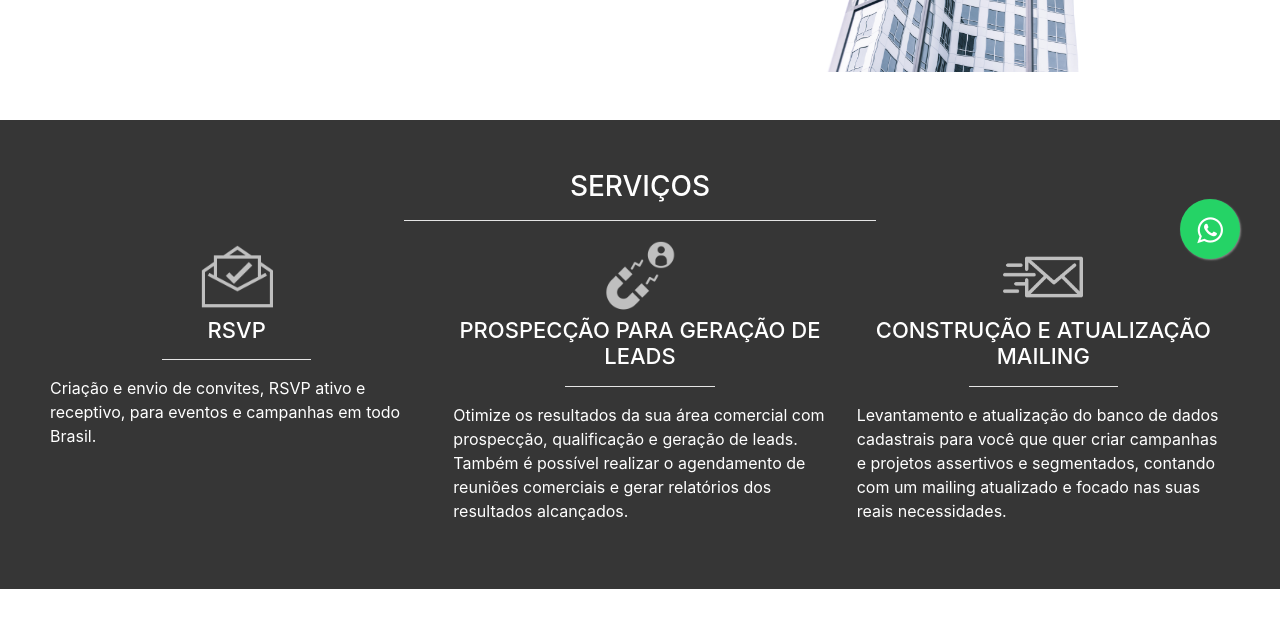
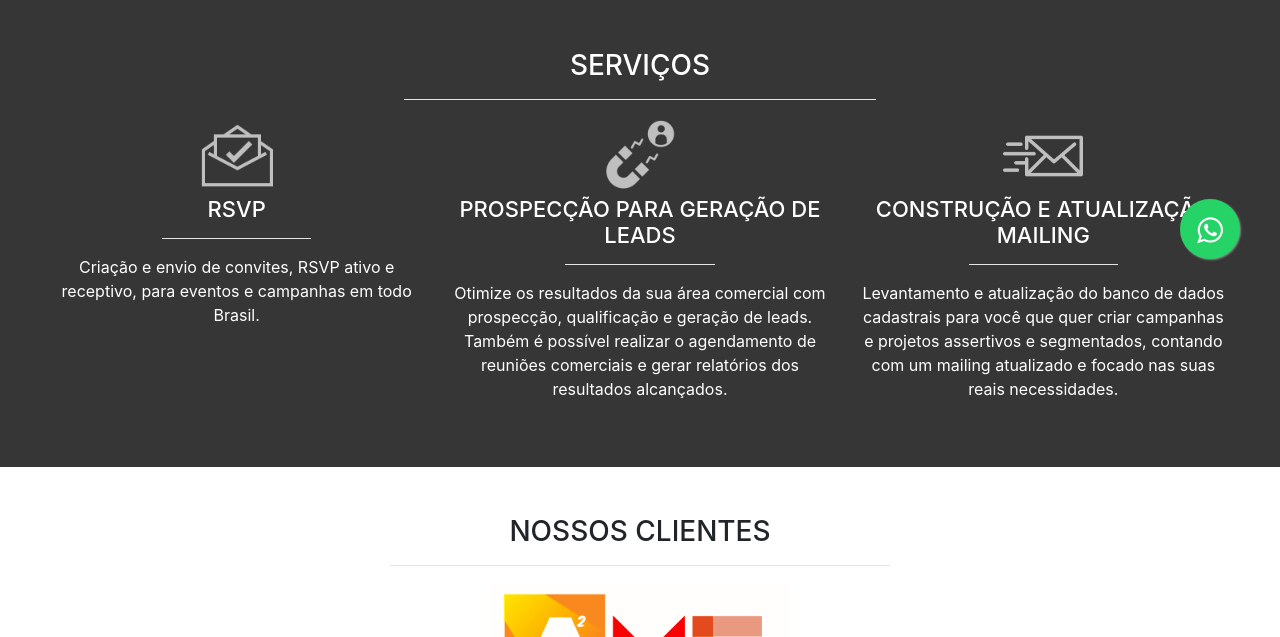
Before and after one commit to GustavoPinheiro170/CORPGESTAO, a PHP site: page /view/Index.html in a window 1280 px wide. Shown: the part 501-1138 px from the top of the page. Run offline with PHP 8.4, Linux system fonts and the light colour scheme; some libraries are stand-ins or nearby versions.

Commit message:
COMIT FINAL 24.06

```diff
--- a/css/Layout.css
+++ b/css/Layout.css
@@ -16,7 +16,8 @@
     display: block;
     margin-left: auto;
     margin-right: auto;
-    width: 300px;
+    width: 400px;
+    height: auto;
 }
 
 .background-sobrenos {
@@ -53,6 +54,24 @@ hr{
     background-color:white;
     width: 40%;
 }
+
+#topo{
+    background:
+    linear-gradient(
+        rgba(0, 0, 0, 0.514),rgba(0, 0, 0, 0.63)
+      ),
+      url("../images/fundo3.jpg") no-repeat;
+      background-size: cover;
+      color:white;
+      height: 500px;
+      margin:0;
+      background-attachment: fixed;
+
+}
+#gestao{
+    padding:33px;
+    margin-top:60px;
+}
 #contato{
     color:white;
     padding: 50px;
@@ -62,6 +81,7 @@ hr{
     ),
     url("../images/fundo-email.jpg") no-repeat;
     background-size: cover;
+    background-attachment: fixed;
 }
 #contato::after{
     content:'';
@@ -86,3 +106,33 @@ color:white;
 #telefone{
     margin-top: 8%;
 }
+a{
+    color:white;
+}
+.navbar {
+    -webkit-transition: all 0.6s ease-out;
+    -moz-transition: all 0.6s ease-out;
+    -o-transition: all 0.6s ease-out;
+    -ms-transition: all 0.6s ease-out;
+    transition: all 0.6s ease-out;
+
+
+}
+
+.navbar.scrolled {
+    background: rgb(255, 249, 249); /* IE */
+    background: rgb(250, 250, 250); /* NON-IE */
+    color:black !important;
+
+}
+
+.navbar.scrolled a {
+    color:black !important;
+
+}
+ a {
+    color: white !important;
+    text-decoration: none;
+    background-color: transparent;
+    -webkit-text-decoration-skip: objects;
+}
--- a/view/Index.html
+++ b/view/Index.html
@@ -14,44 +14,48 @@
     <script src="https://stackpath.bootstrapcdn.com/bootstrap/4.5.0/js/bootstrap.min.js" integrity="sha384-OgVRvuATP1z7JjHLkuOU7Xw704+h835Lr+6QL9UvYjZE3Ipu6Tp75j7Bh/kR0JKI" crossorigin="anonymous"></script>
 </head>
 
-<nav class="navbar navbar-expand-lg navbar-light" style='background-color:white;'>
-    <a class="navbar-brand" href="#"><img src='../images/simbolo.png' style='width: 50px;'></a>
-    <button class="navbar-toggler" type="button" data-toggle="collapse" data-target="#navbarNav" aria-controls="navbarNav" aria-expanded="false" aria-label="Toggle navigation">
+<nav class="navbar navbar-expand navbar-transparent fixed-top" color-on-scroll="200" style='color:white;'>
+    <a class="navbar-brand" href="#">
+        <img src="../images/simbolo.png" width="50" height="50" alt="">
+      </a>
+    <button class="navbar-toggler" type="button" data-toggle="collapse" data-target="#navbarNav" aria-controls="navbarToggleExternalContent" aria-expanded="false" aria-label="Toggle navigation">
           <span class="navbar-toggler-icon"></span>
         </button>
-    <div class="collapse navbar-collapse " id="navbarNav">
-        <ul class="navbar-nav ">
+    <div class="collapse navbar-collapse mr-3" id="navbarNav">
+
+        <ul class="navbar-nav" id='nav'>
             <li class="nav-item active">
                 <a class="nav-link" href="Index.html">HOME <span class="sr-only">(current)</span></a>
             </li>
             <li class="nav-item">
-                <a class="nav-link" href="#">SOBRE NÓS</a>
+                <a class="nav-link" href="#Sobre">SOBRE NÓS</a>
             </li>
             <li class="nav-item">
-                <a class="nav-link" href="#">RSVP</a>
+                <a class="nav-link" href="#rsvp">RSVP</a>
             </li>
             <li class="nav-item">
-                <a class="nav-link" href="#">MAILING</a>
+                <a class="nav-link" href="#mailing">MAILING</a>
             </li>
         </ul>
     </div>
 </nav>
 
 <body>
-    <div class="container-fluid mt-5">
+    <div data-spy="scroll" data-target="#navbar-example2" data-offset="0">
+    <div class="container-fluid" id='topo'>
         <div class="row justify-content-md-center">
-            <div class="col col-lg-6 text-center">
+            <div class="col col-lg-6 text-center" id='gestao'>
                 <h4> GESTÃO DE ATENDIMENTO </h4>
                 </p>
                 <hr>
                 <p>Buscamos agilizar os processos e facilitar o atendimento, encontrando soluções rápidas e proporcionando uma experiência incrível. Conheça mais sobre nossos serviços!</p>
             </div>
             <div class="col-md-auto justify-content-md-center">
-                <img src='../images/banner.jpg' class='imgBanner'>
+                <!-- <img src='../images/fundo3.jpg' class='imgBanner'> -->
             </div>
         </div>
     </div>
-            <div class="container-fluid mt-5" id="rspv">
+            <div class="container-fluid" id="rspv">
                 <div class="text-center">
                     <h3>SERVIÇOS</h3><hr>
                 </div>
@@ -61,7 +65,7 @@
                         <img src="../images/rsvp.png" class='icons' height="80px" width="80px">
                         <h1>RSVP</h1>
                         <hr>
-                        <p>Criação e envio de convites, RSVP ativo e
+                        <p class='text-center'>Criação e envio de convites, RSVP ativo e
                             receptivo, para eventos e campanhas em
                             todo Brasil.</p>
                     </div>
@@ -71,7 +75,7 @@
                             <h1>PROSPECÇÃO PARA
                                 GERAÇÃO DE LEADS</h1>
                             <hr>
-                            <p>Otimize os resultados da sua área comercial
+                            <p class='text-center'>Otimize os resultados da sua área comercial
                                 com prospecção, qualificação e geração de
                                 leads. Também é possível realizar o
                                 agendamento de reuniões comerciais e gerar
@@ -82,7 +86,7 @@
                             <h1>CONSTRUÇÃO E
                                 ATUALIZAÇÃO MAILING</h1>
                             <hr>
-                            <p>Levantamento e atualização do banco de
+                            <p class='text-center'>Levantamento e atualização do banco de
                                 dados cadastrais para você que quer criar
                                 campanhas e projetos assertivos e
                                 segmentados, contando com um mailing
@@ -120,9 +124,11 @@
                 <input type='email' class='form-control ' name="Email" id='Email' required/><br>
               <button class='btn btn-success ' name='Enviar'>Receber Noticias</button>
             </form>
+
           </div>
         </div>
     </div>
+</div>
 </body>
 <footer>
     <div class='container-fluid'>
@@ -144,7 +150,23 @@
   z-index:1000;" target="_blank">
     <i style="margin-top:16px" class="fa fa-whatsapp"></i>
 </a>
+<script>
+    function checkScroll(){
+    var startY = $('.navbar').height() * 2; //The point where the navbar changes in px
 
+    if($(window).scrollTop() > startY){
+        $('.navbar').addClass("scrolled");
+    }else{
+        $('.navbar').removeClass("scrolled");
+    }
+}
+
+if($('.navbar').length > 0){
+    $(window).on("scroll load resize", function(){
+        checkScroll();
+    });
+}
+    </script>
 <style>
 .text-center{
     text-align: center !important;
```
Also changed, not shown: images/fundo2.png (added), images/fundo_img.jpg (added), 1 other file.
